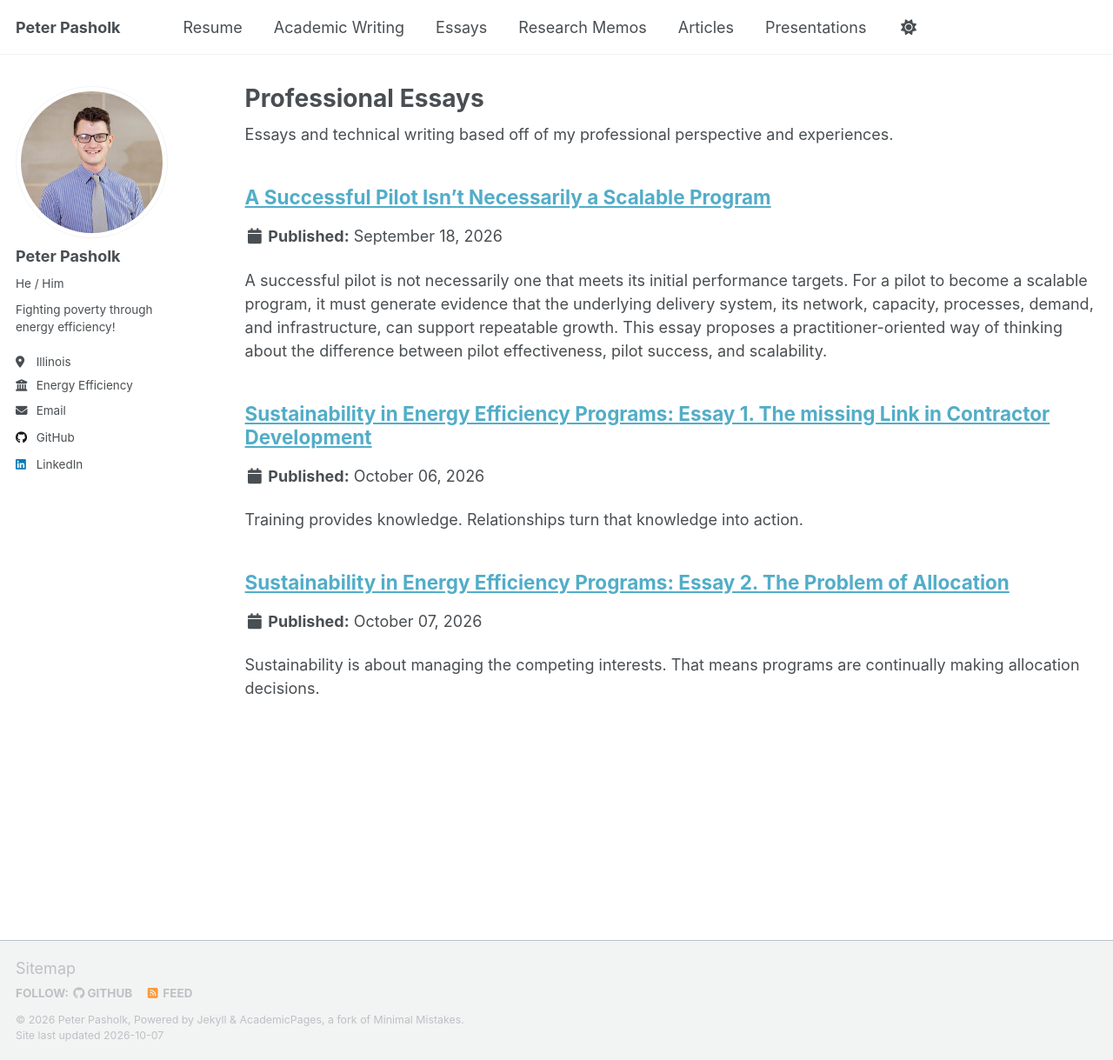
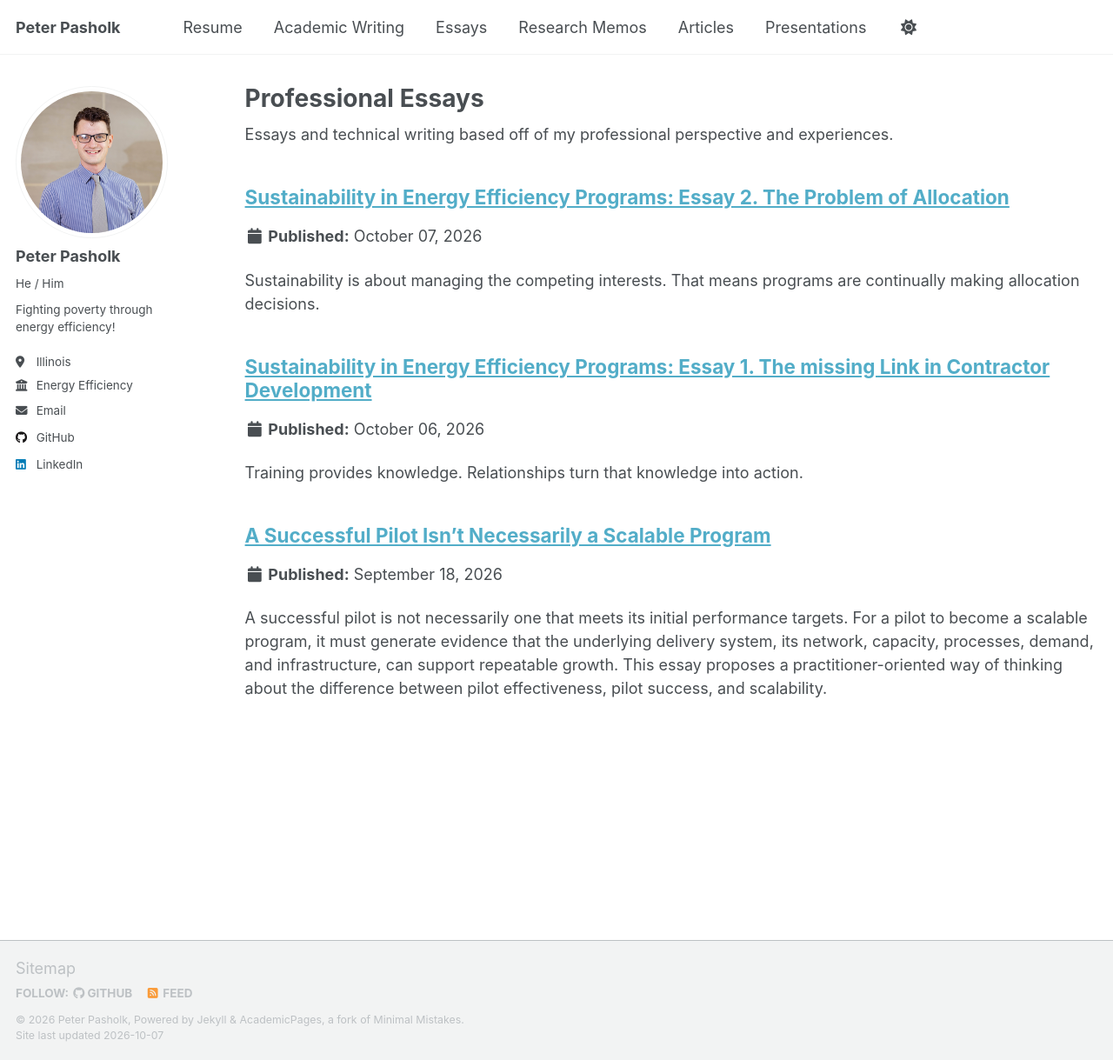
Before and after one commit to ppasholk/ppasholk.github.io, a Jekyll site: the page built from _pages/portfolio.html, in a window 1280 px wide and 1219 px high. Shown: the whole window at 87% size. Built offline with Jekyll 4.4.1, drawn with Linux system fonts in a browser that asks for light colours; a script that is not in the unit is left out; part of the change alters nothing that is shown.

```diff
--- a/_pages/portfolio.html
+++ b/_pages/portfolio.html
@@ -9,6 +9,7 @@ Essays and technical writing based off of my professional perspective and experi
 {% include base_path %}
 
 
-{% for post in site.portfolio %}
+{% assign sorted_portfolio = site.portfolio | sort: "date" | reverse %}
+{% for post in sorted_portfolio %}
   {% include archive-single.html %}
 {% endfor %}
```
